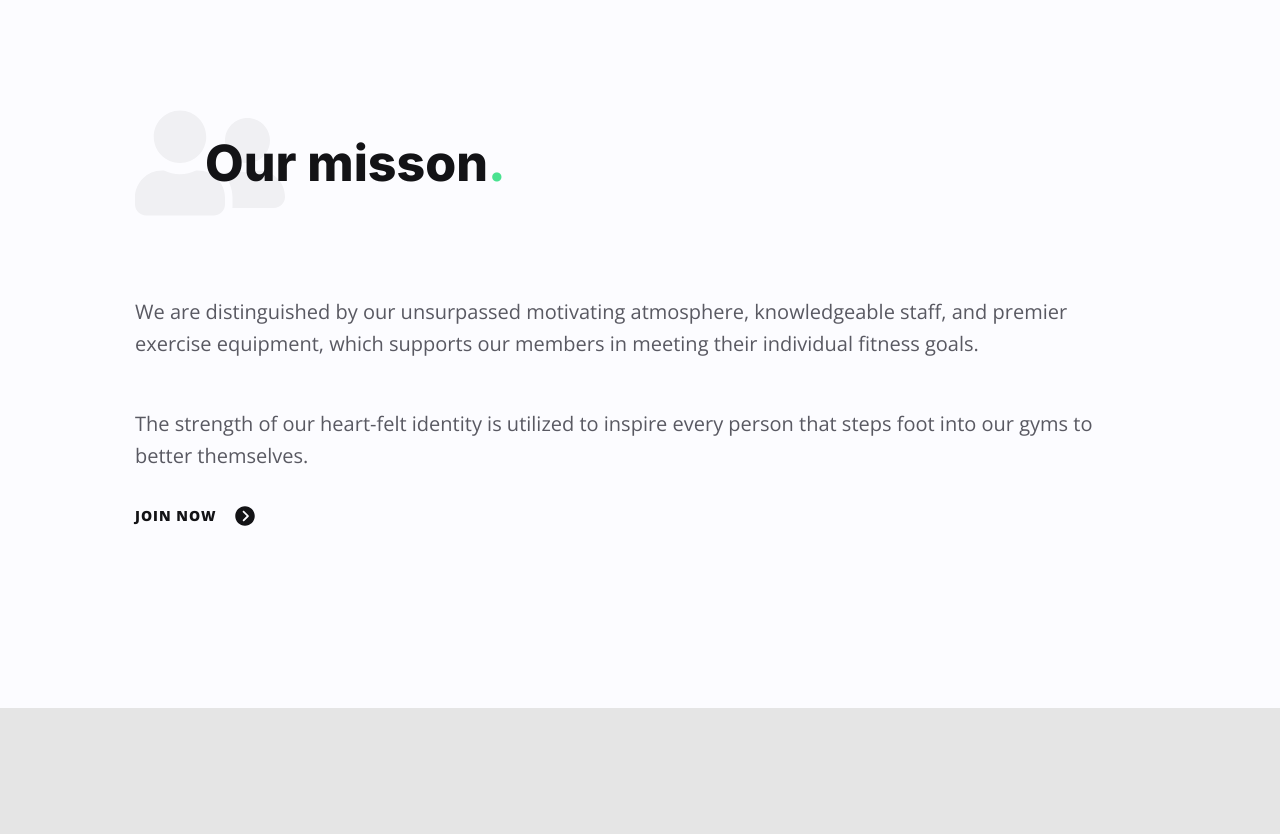
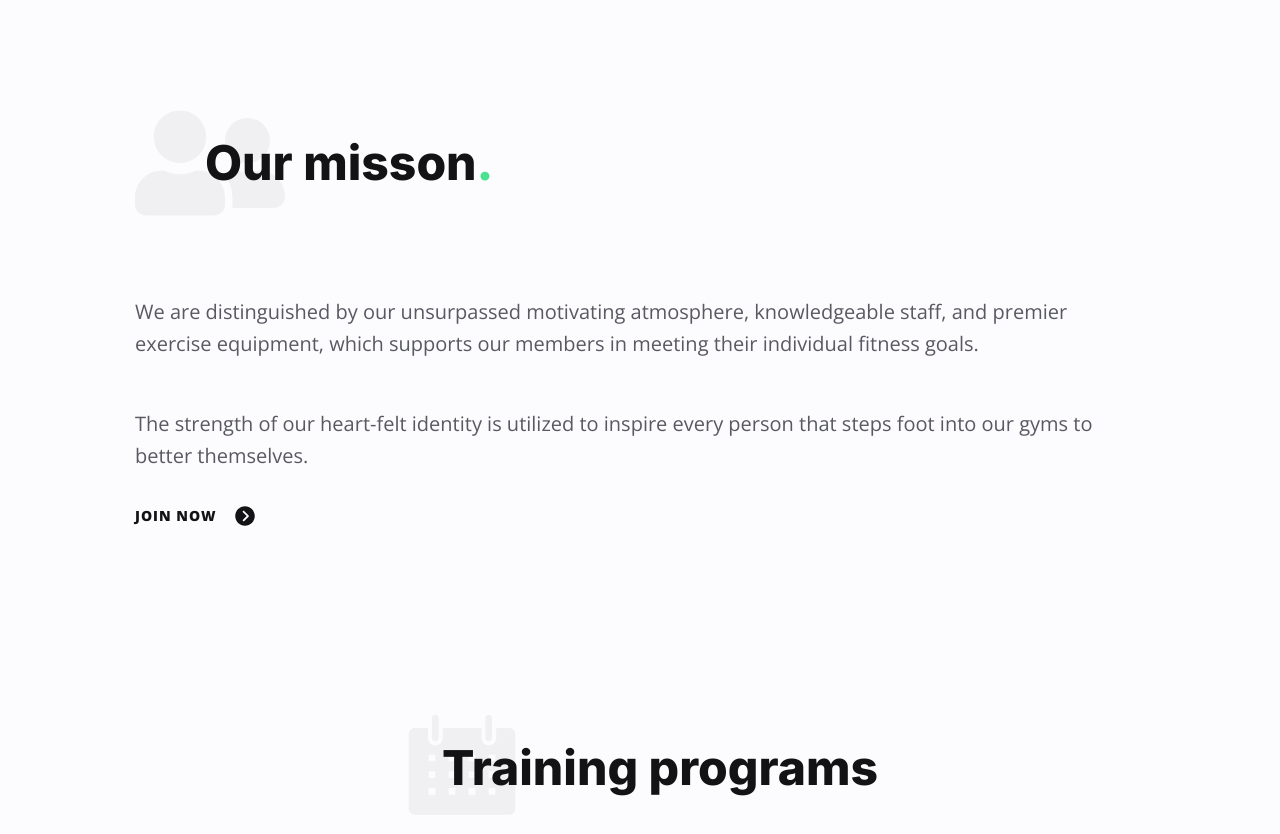
Before and after one commit to goni715/gym-website, a React (Vite) app: page / in a window 1280 px wide. Shown: the part 820-1654 px from the top of the page. Before the commit the page ends 1528 px from the top, so only its background shows below. Built offline with nearby package versions, Linux system fonts and the light colour scheme.

Commit message:
index.css & workouts

```diff
--- a/src/App.jsx
+++ b/src/App.jsx
@@ -1,6 +1,7 @@
 import About from "./components/About";
 import Banner from "./components/Banner";
 import Header from "./components/Header";
+import Workouts from "./components/Workouts";
 
 
 const App = () => {
@@ -10,6 +11,7 @@ const App = () => {
         <Header/>
         <Banner/>
         <About/>
+        <Workouts/>
        </div>
     </>
   );
--- a/src/components/Banner.jsx
+++ b/src/components/Banner.jsx
@@ -9,7 +9,7 @@ const Banner = () => {
                 <div className="flex items-center h-full relative -space-x-48 lg:-space-x-24 pl-6 lg:pl-0">
                     {/* text */}
                     <div className="text-white flex-1 z-10">
-                        <h1 className="h1 text-white mb-8">
+                        <h1 className="text-[40px] leading-10 lg:text-6xl lg:leading-[62px] font-extrabold differ text-white mb-8">
                             {titlePart1}
                             <br/>
                             <span className="text-primary-200">{titlePart2}</span>
--- /dev/null
+++ b/src/components/Workouts.jsx
@@ -0,0 +1,20 @@
+import { workouts } from "../data/data";
+
+
+const Workouts = () => {
+    //destructure workouts data
+    const {title, icon} = workouts;
+    return (
+        <>
+            <section className="pb-20 md:pb-28 lg:pb-[180px]">
+                {/* section title-group */}
+                <div className="flex items-center justify-center -space-x-20 mb-[50px] lg:mb-20">
+                    <img src={icon} alt="" />
+                    <h2 className="text-3xl leading-10 lg:text-5xl lg:leading-[50px] font-extrabold differ flex -space-x-4">{title}</h2>
+                </div>
+            </section>
+        </>
+    );
+};
+
+export default Workouts;
--- a/src/index.css
+++ b/src/index.css
@@ -3,6 +3,9 @@
 @tailwind base;
 @tailwind components;
 @tailwind utilities;
+
+
+
 
 
 @layer base {
@@ -18,10 +21,10 @@
       @apply font-primary text-neutral-500;
     }
     .h1 {
-      @apply text-[40px] leading-[40px] lg:text-[60px] lg:leading-[62px] font-extrabold;
+      @apply text-[40px] leading-10 lg:text-6xl lg:leading-[62px] font-extrabold;
     }
     .h2 {
-      @apply text-[32px] leading-[40px] lg:text-[50px] lg:leading-[50px] font-extrabold;
+      @apply text-3xl leading-10 lg:text-5xl lg:leading-[50px] font-extrabold;
     }
     .h3 {
       @apply text-[38px] leading-[46px] font-extrabold;
@@ -35,6 +38,17 @@
     .h6 {
       @apply text-[18px] leading-[28px] font-bold;
     }
+
+  }
+
+
+  /* @layer base{
+    h2{
+      @apply
+    }
+  } */
+
+  @layer components {
     .text-body-sm {
       @apply font-secondary font-normal text-[16px] leading-[26px];
     }
@@ -63,10 +77,10 @@
       @apply text-neutral-500 text-sm uppercase font-extrabold tracking-[1px];
     }
     .section {
-      @apply pb-[80px] md:pb-[110px] lg:pb-[180px];
+      @apply pb-20 md:pb-28 lg:pb-[180px];
     }
     .section-title-group {
-      @apply flex items-center justify-center -space-x-20 mb-[50px] lg:mb-[80px];
+      @apply flex items-center justify-center -space-x-20 mb-[50px] lg:mb-20;
     }
     .section-title {
       @apply flex -space-x-4;
```
Also changed, not shown: src/components/WorkoutSlider.jsx (added, +11 -0 lines).
